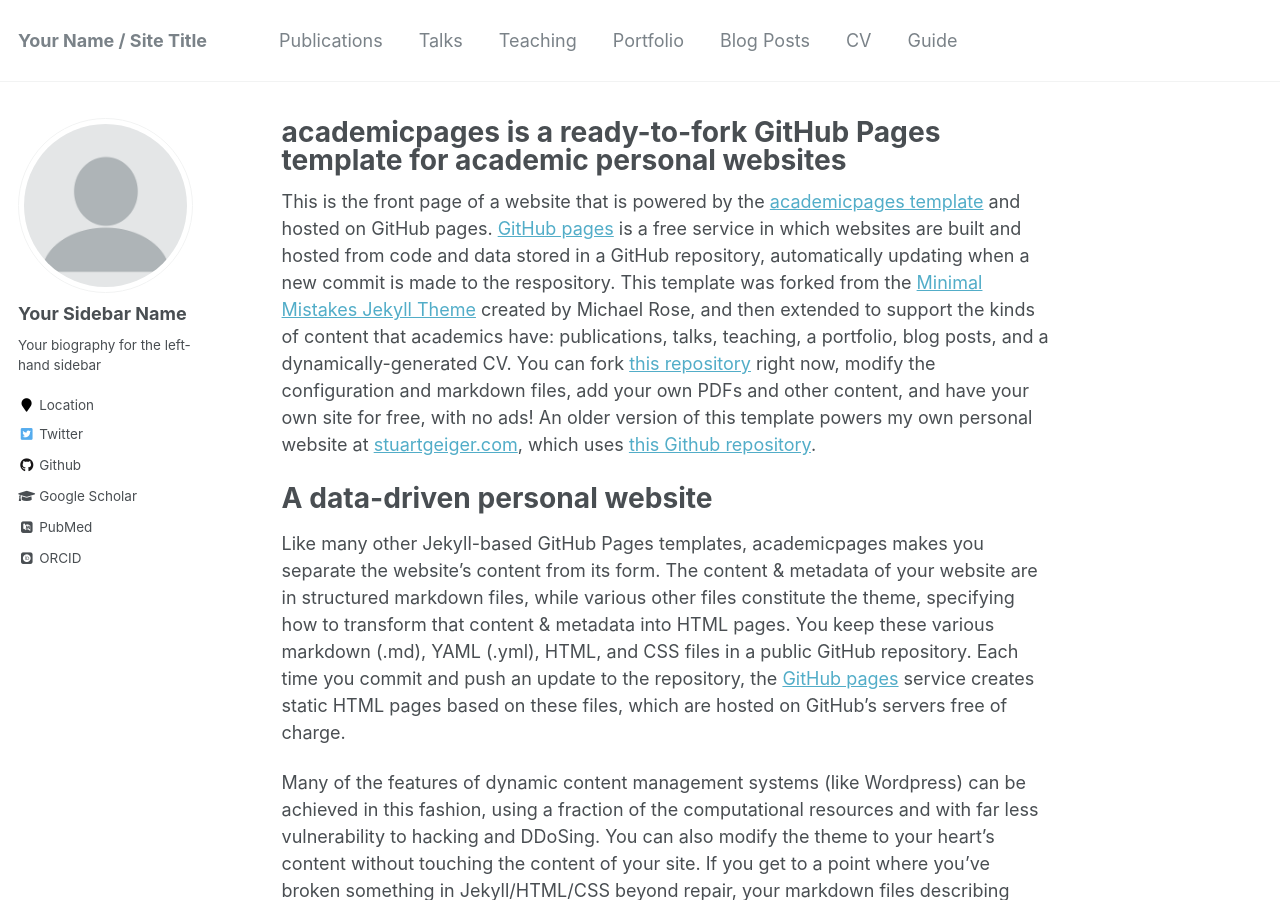
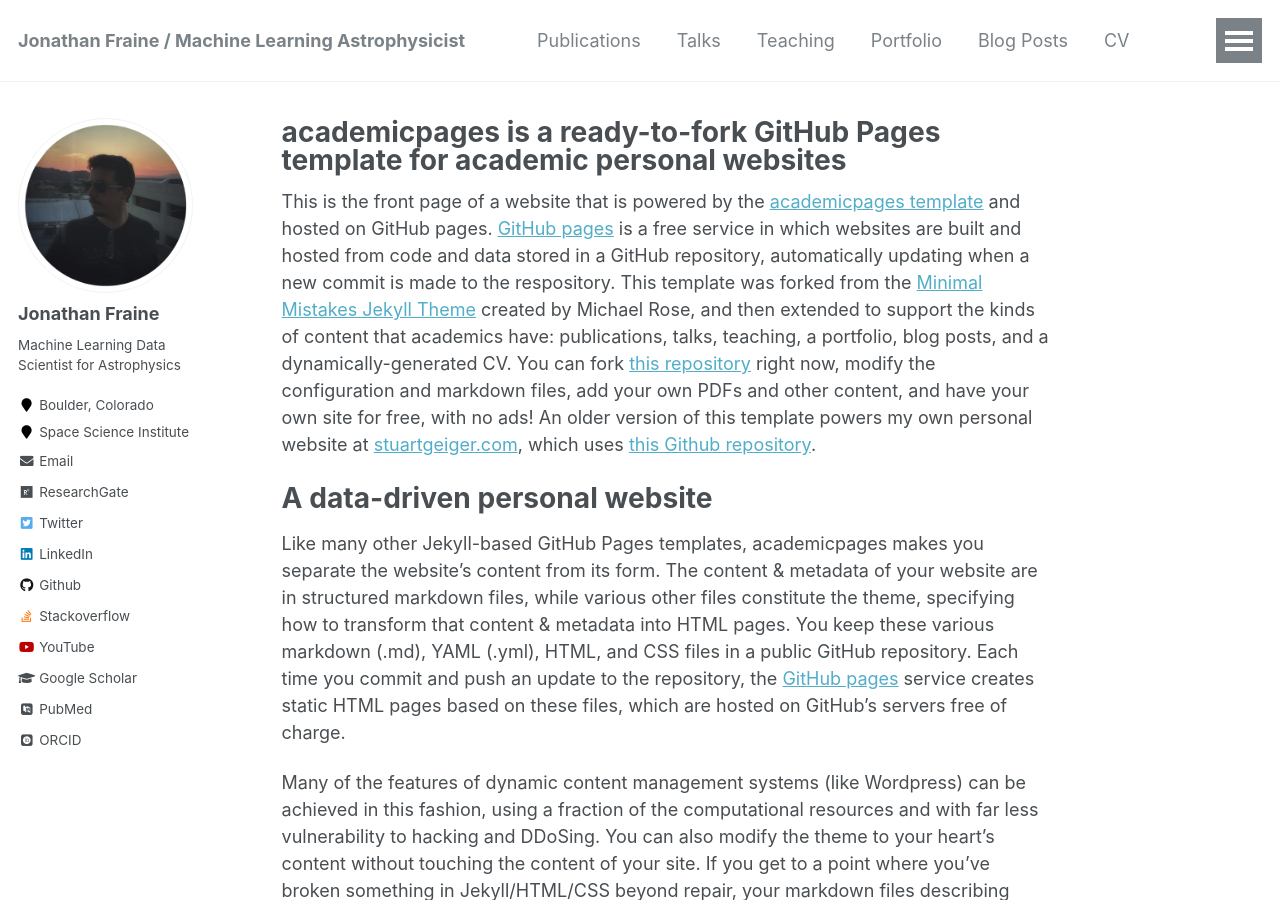
Before and after one commit to exowanderer/exowanderer.github.io, a Jekyll site: the page built from _pages/about.md, in a window 1280 px wide and 900 px high. Built offline with Jekyll 4.4.1, drawn with Linux system fonts in a browser that asks for light colours; some web fonts are replaced; some of the changed text lies outside the part shown.

Commit message:
updated config and image

```diff
--- a/_config.yml
+++ b/_config.yml
@@ -7,13 +7,13 @@
 
 # Site Settings
 locale                   : "en-US"
-title                    : "Your Name / Site Title"
+title                    : "Jonathan Fraine / Machine Learning Astrophysicist"
 title_separator          : "-"
-name                     : &name "Your Name"
-description              : &description "personal description"
-url                      : https://academicpages.github.io # the base hostname & protocol for your site e.g. "https://mmistakes.github.io"
+name                     : &name "Jonathan Fraine"
+description              : &description "Machine Learning Astrophysicist"
+url                      : https://exowanderer.github.io # the base hostname & protocol for your site e.g. "https://mmistakes.github.io"
 baseurl                  : "" # the subpath of your site, e.g. "/blog"
-repository               : "academicpages/academicpages.github.io"
+repository               : "exowanderer/exowanderer.github.io"
 teaser                   :  # filename of teaser fallback teaser image placed in /images/, .e.g. "500x300.png"
 breadcrumbs              : false # true, false (default)
 words_per_minute         : 160
@@ -80,15 +80,15 @@
 
 # Site Author
 author:
-  name             : "Your Sidebar Name"
-  avatar           : "profile.png"
-  bio              : "Your biography for the left-hand sidebar"
-  location         : "Location"
-  employer         :
-  pubmed           : "https://www.ncbi.nlm.nih.gov/pubmed/?term=john+snow"
-  googlescholar    : "http://yourfullgooglescholarurl.com"
-  email            :
-  researchgate     :  # example: "https://www.researchgate.net/profile/yourprofile"
+  name             : "Jonathan Fraine"
+  avatar           : "circle_me.png"
+  bio              : "Machine Learning Data Scientist for Astrophysics"
+  location         : "Boulder, Colorado"
+  employer         : "Space Science Institute"
+  pubmed           : "https://www.ncbi.nlm.nih.gov/pubmed/?term=jonathan+fraine"
+  googlescholar    : "https://scholar.google.com/citations?user=hbnmYREAAAAJ&hl=en"
+  email            : "jdfraine [at] gmail.com"
+  researchgate     : "https://www.researchgate.net/profile/Jonathan_Fraine2"
   uri              :
   bitbucket        :
   codepen          :
@@ -96,24 +96,24 @@
   flickr           :
   facebook         :
   foursquare       :
-  github           : "academicpages"
+  github           : "exowanderer"
   google_plus      :
   keybase          :
   instagram        :
   impactstory      : #"https://profiles.impactstory.org/u/xxxx-xxxx-xxxx-xxxx"
   lastfm           :
-  linkedin         :
-  orcid            : "http://orcid.org/yourorcidurl"
+  linkedin         : "https://www.linkedin.com/in/jonathan-fraine/"
+  orcid            : "https://orcid.org/0000-0003-0910-5805"
   pinterest        :
   soundcloud       :
-  stackoverflow    : # http://stackoverflow.com/users/123456/username
+  stackoverflow    : https://stackoverflow.com/users/9149266/exowanderer
   steam            :
   tumblr           :
-  twitter          : "replacethistwitterhandle"
+  twitter          : "exowanderer"
   vine             :
   weibo            :
   xing             :
-  youtube          :
+  youtube          : "https://www.youtube.com/channel/UCzHx3JOV_KcHQ_jZ5M9YQOA"
   wikipedia        :
 
 
```
Also changed, not shown: images/circle_me.png (added).
